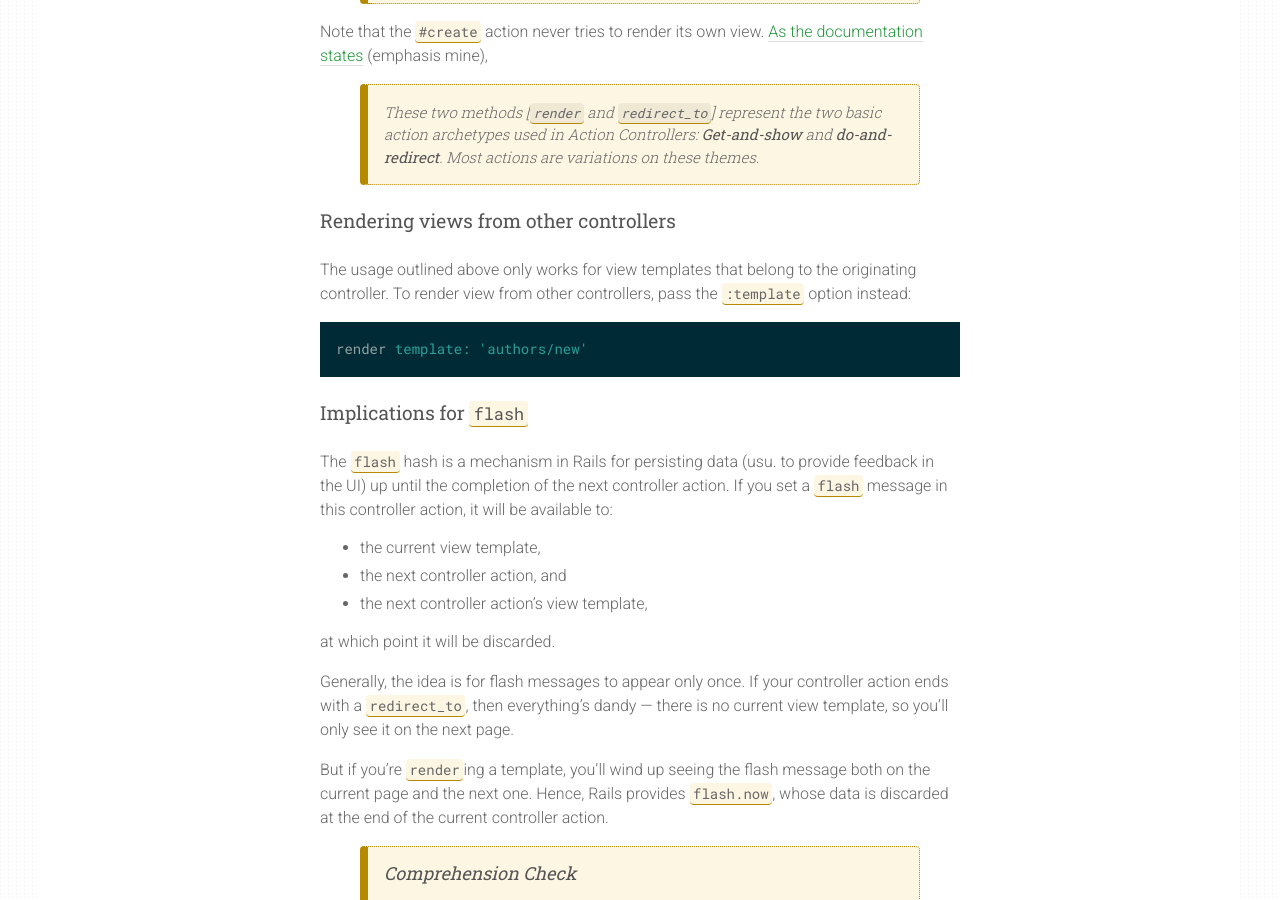
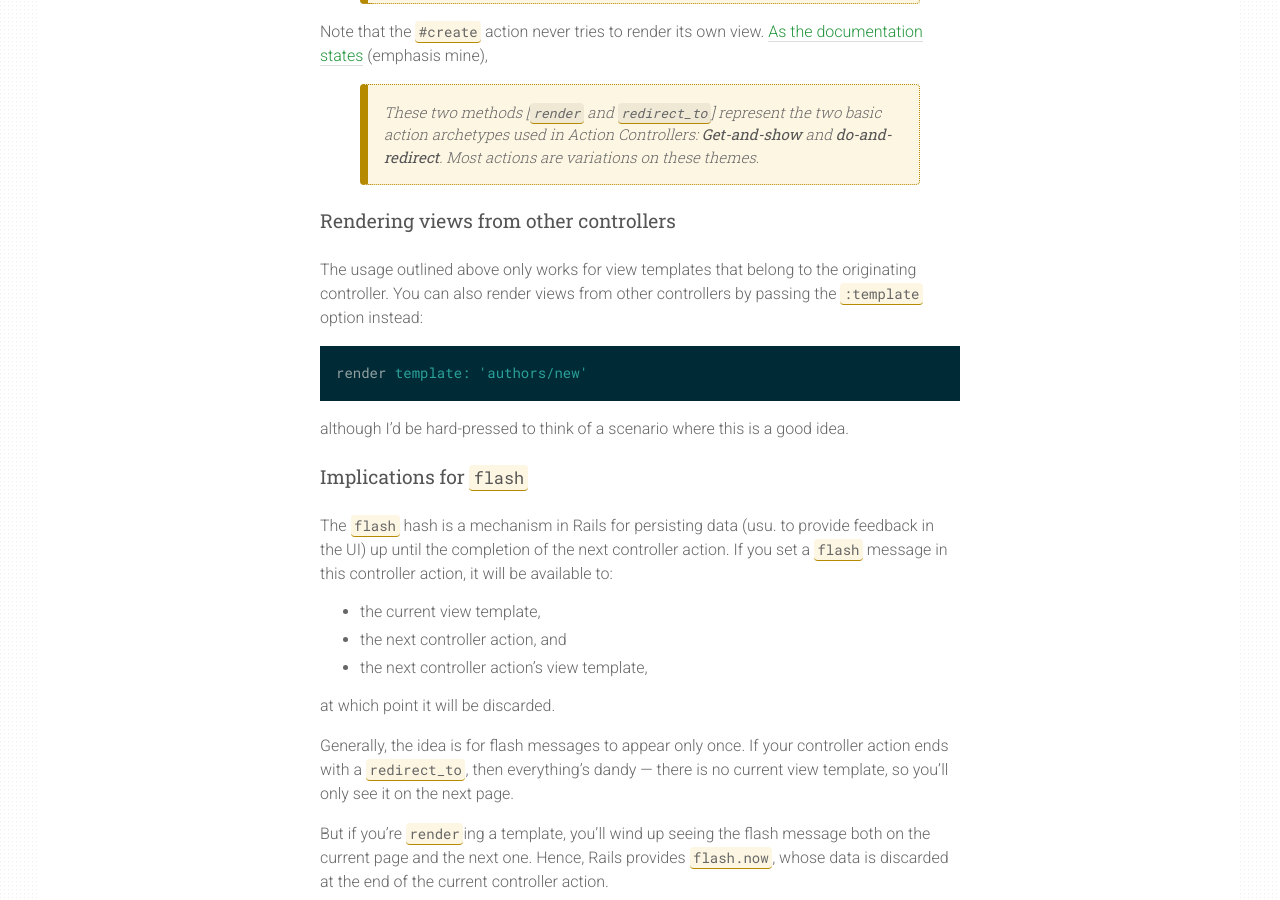
Before and after one commit to rlue/ryanlue.com, a Jekyll site: the page built from _posts/2017-08-24-rails-render.md, in a window 1280 px wide and 900 px high, scrolled down 2483 px. Built offline with Jekyll 4.4.1, drawn with Linux system fonts in a browser that asks for light colours.

Commit message:
More edits to Rails render post

````diff
--- a/_posts/2017-08-24-rails-render.md
+++ b/_posts/2017-08-24-rails-render.md
@@ -86,11 +86,13 @@ Note that the `#create` action never tries to render its own view. [As the docum
 
 #### Rendering views from other controllers
 
-The usage outlined above only works for view templates that belong to the originating controller. To render view from other controllers, pass the `:template` option instead:
+The usage outlined above only works for view templates that belong to the originating controller. You can also render views from other controllers by passing the `:template` option instead:
 
 ```ruby
 render template: 'authors/new'
 ```
+
+although I’d be hard-pressed to think of a scenario where this is a good idea.
 
 #### Implications for `flash`
 
````
